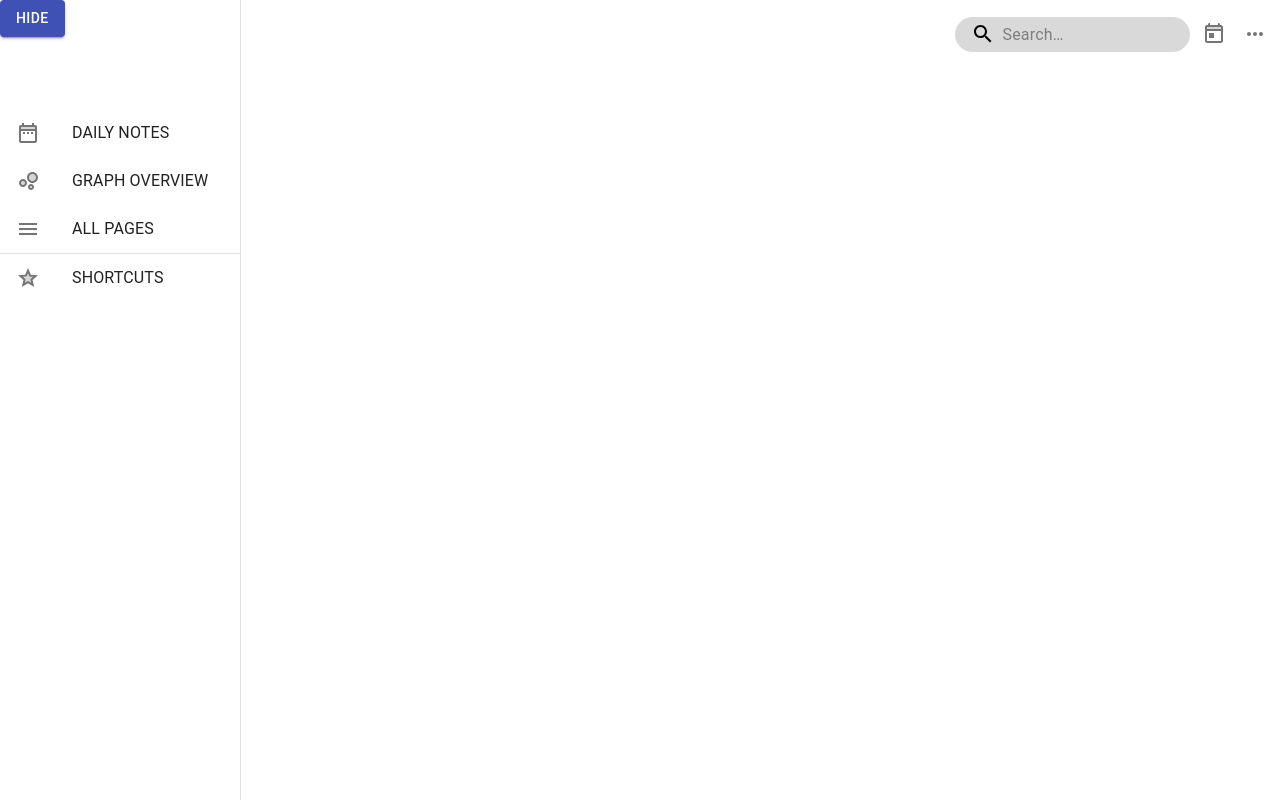
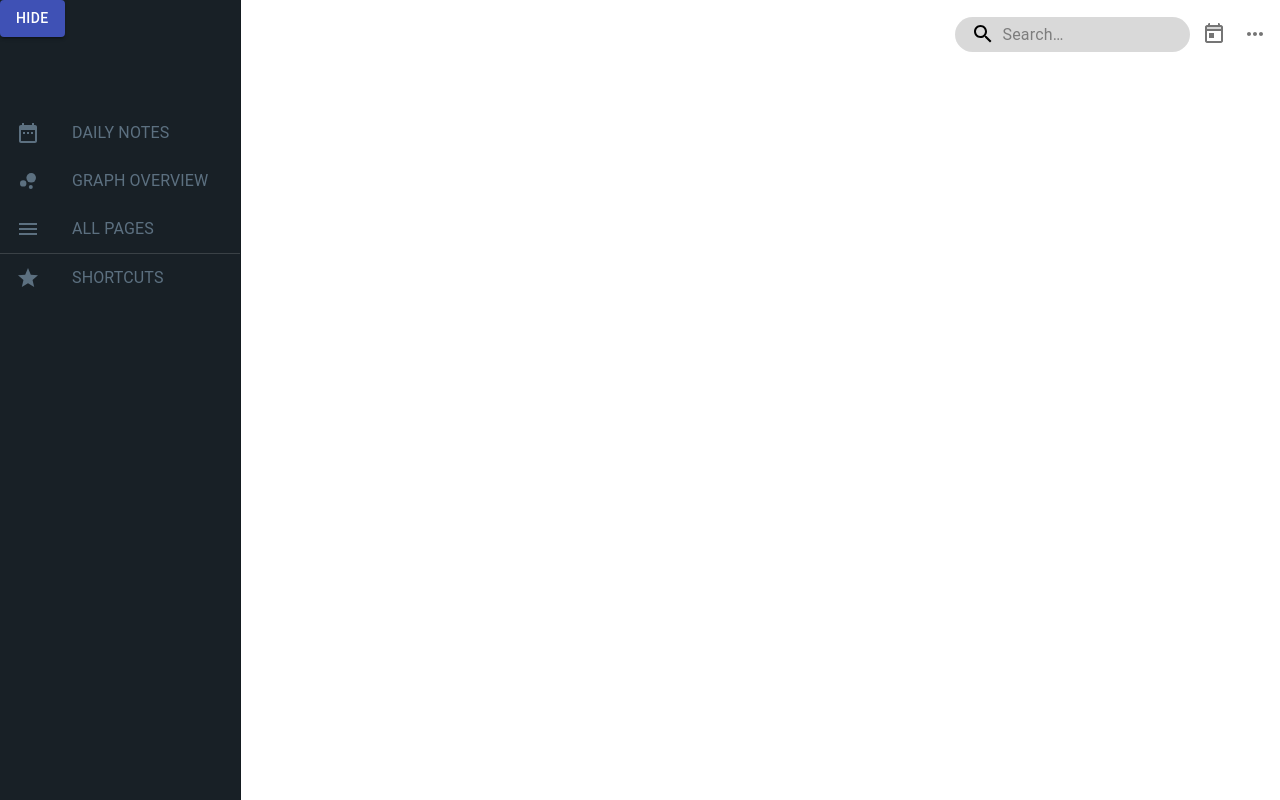
Before and after one commit to kornienko199004/rsclone, a React (Create React App) app: page / in a window 1280 px wide. Built offline with nearby package versions, Linux system fonts and the light colour scheme.

Commit message:
refactor: refactor styles

```diff
--- a/src/components/sidebar/Sidebar.tsx
+++ b/src/components/sidebar/Sidebar.tsx
@@ -4,19 +4,16 @@ import {
 } from '@material-ui/core/styles';
 import {
   List, ListItem, ListItemText, Button,
-  Drawer, ListItemIcon, Divider,
+  Drawer, ListItemIcon, Divider, fade,
 } from '@material-ui/core';
-import DateRangeTwoToneIcon from '@material-ui/icons/DateRangeTwoTone';
-import BubbleChartTwoToneIcon from '@material-ui/icons/BubbleChartTwoTone';
-import MenuTwoToneIcon from '@material-ui/icons/MenuTwoTone';
-import GradeTwoToneIcon from '@material-ui/icons/GradeTwoTone';
+import DateRange from '@material-ui/icons/DateRange';
+import BubbleChart from '@material-ui/icons/BubbleChart';
+import Menu from '@material-ui/icons/Menu';
+import Grade from '@material-ui/icons/Grade';
 
 const drawerWidth = 240;
 
 const useStyles = makeStyles((theme: Theme) => createStyles({
-  root: {
-    display: 'flex',
-  },
   drawer: {
     [theme.breakpoints.up('sm')]: {
       width: drawerWidth,
@@ -29,24 +26,27 @@ const useStyles = makeStyles((theme: Theme) => createStyles({
       marginLeft: drawerWidth,
     },
   },
-  menuButton: {
-    marginRight: theme.spacing(2),
-    [theme.breakpoints.up('sm')]: {
-      display: 'none',
+  link: {
+    color: '#5c7080',
+  },
+  linkItem: {
+    '&:hover': {
+      backgroundColor: fade('#fff', 0.15),
     },
+  },
+  divider: {
+    backgroundColor: fade('#fff', 0.15),
   },
   toolbar: theme.mixins.toolbar,
   drawerPaper: {
     width: drawerWidth,
-  },
-  content: {
-    flexGrow: 1,
-    padding: theme.spacing(3),
+    backgroundColor: '#182026',
   },
 }));
 
 const Sidebar = () => {
   const [open, setOpen] = useState(true);
+
   const classes = useStyles();
 
   const toggleSidebar = (): void => {
@@ -61,22 +61,22 @@ const Sidebar = () => {
     <div>
       <Button onClick={toggleSidebar} variant="contained" color="primary">Hide</Button>
       <div className={classes.toolbar} />
-      <List>
-        <ListItem button onClick={onItemSelected}>
-          <ListItemIcon><DateRangeTwoToneIcon /></ListItemIcon>
+      <List className={classes.link}>
+        <ListItem button onClick={onItemSelected} className={classes.linkItem}>
+          <ListItemIcon><DateRange htmlColor="#5c7080" /></ListItemIcon>
           <ListItemText primary="DAILY NOTES" />
         </ListItem>
-        <ListItem button onClick={onItemSelected}>
-          <ListItemIcon><BubbleChartTwoToneIcon /></ListItemIcon>
+        <ListItem button onClick={onItemSelected} className={classes.linkItem}>
+          <ListItemIcon><BubbleChart htmlColor="#5c7080" /></ListItemIcon>
           <ListItemText primary="GRAPH OVERVIEW" />
         </ListItem>
-        <ListItem button onClick={onItemSelected}>
-          <ListItemIcon><MenuTwoToneIcon /></ListItemIcon>
+        <ListItem button onClick={onItemSelected} className={classes.linkItem}>
+          <ListItemIcon><Menu htmlColor="#5c7080" /></ListItemIcon>
           <ListItemText primary="ALL PAGES" />
         </ListItem>
-        <Divider />
-        <ListItem button onClick={onItemSelected}>
-          <ListItemIcon><GradeTwoToneIcon /></ListItemIcon>
+        <Divider className={classes.divider} />
+        <ListItem button onClick={onItemSelected} className={classes.linkItem}>
+          <ListItemIcon><Grade htmlColor="#5c7080" /></ListItemIcon>
           <ListItemText primary="SHORTCUTS" />
         </ListItem>
       </List>
@@ -88,21 +88,6 @@ const Sidebar = () => {
   }
   return (
     <nav className={classes.drawer} aria-label="mailbox folders">
-      <Button onClick={toggleSidebar} variant="contained" color="primary">Hide</Button>
-      {/* <Drawer */}
-      {/*  variant="temporary" */}
-      {/*  anchor="left" */}
-      {/*  open={mobileOpen} */}
-      {/*  onClose={handleDrawerToggle} */}
-      {/*  classes={{ */}
-      {/*    paper: classes.drawerPaper, */}
-      {/*  }} */}
-      {/*  ModalProps={{ */}
-      {/*    keepMounted: true, */}
-      {/*  }} */}
-      {/* > */}
-      {/*  {drawer} */}
-      {/* </Drawer> */}
       <Drawer
         classes={{
           paper: classes.drawerPaper,
```
